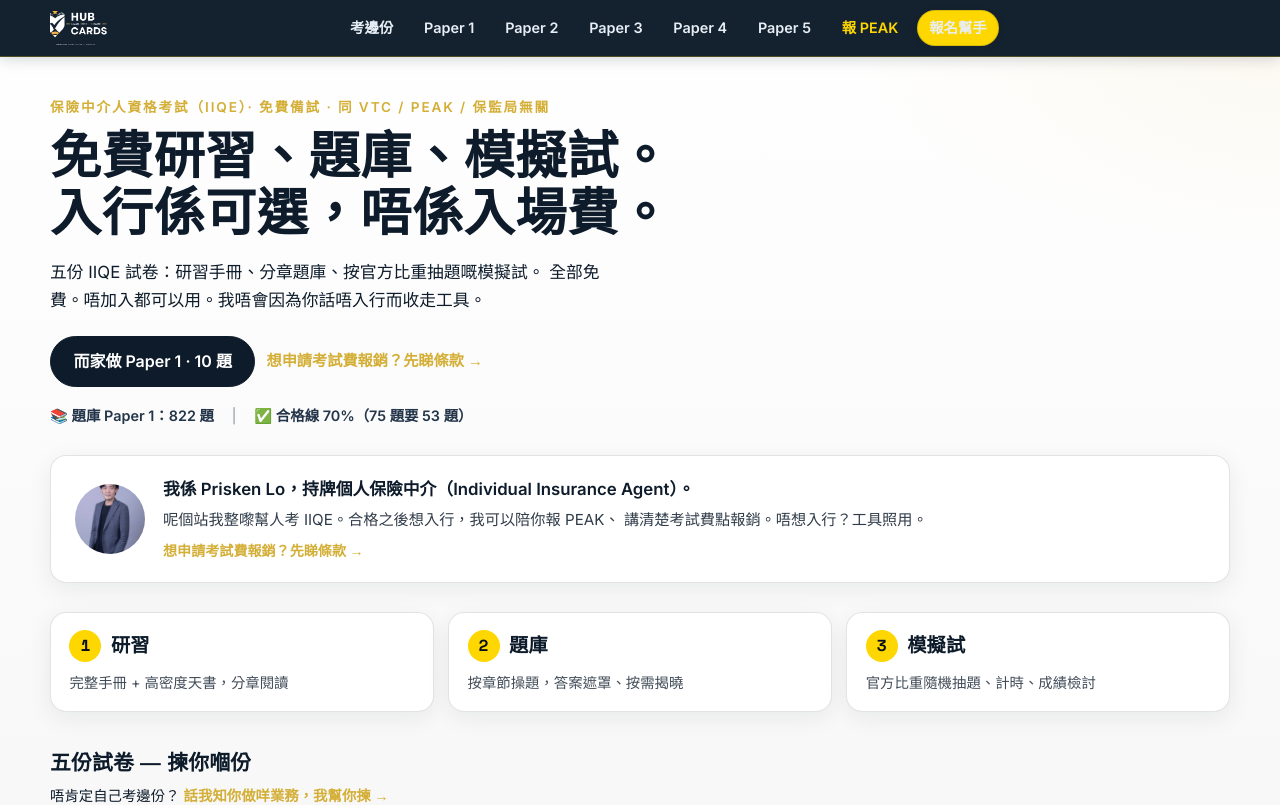
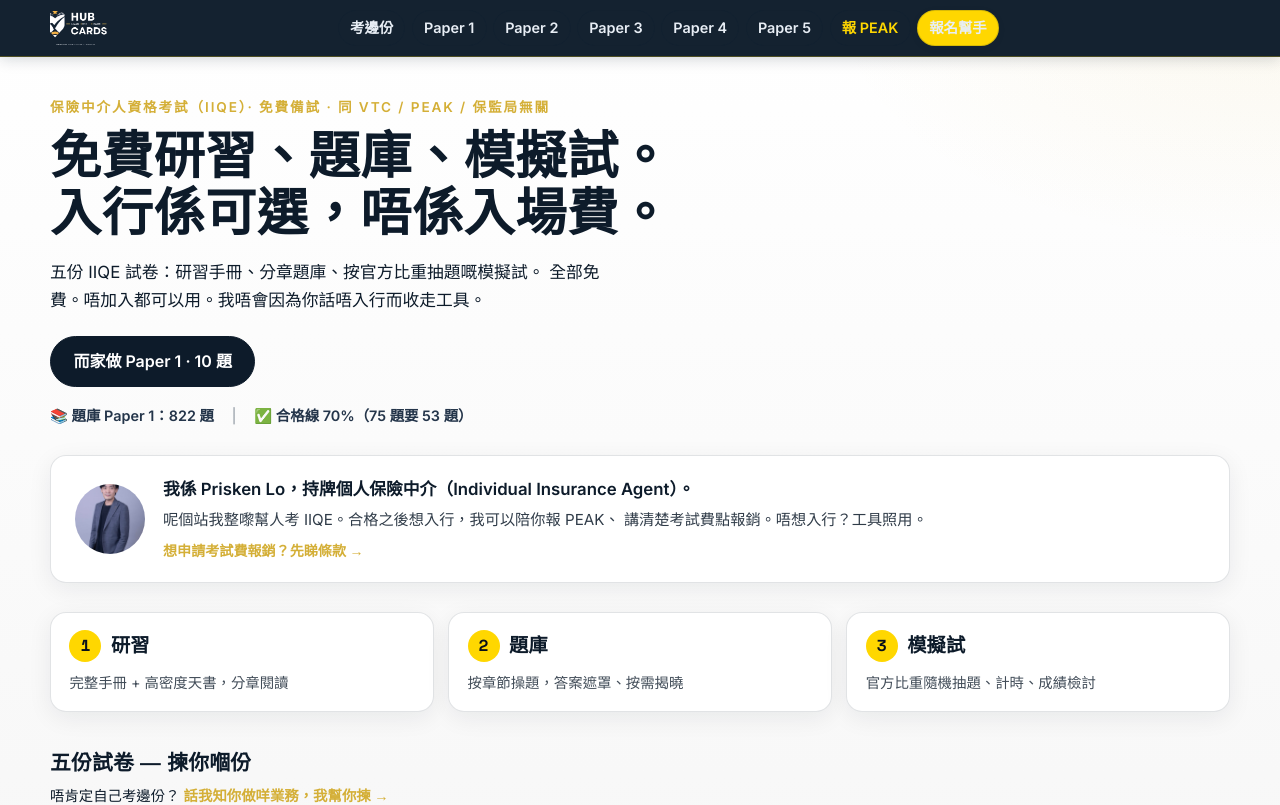
Before and after one commit to prisken/IIQE, a Next.js app: page / in a window 1280 px wide. Shown: the top 805 px of the page. Built offline with nearby package versions, Linux system fonts and the light colour scheme.

Commit message:
fix: money link only below who-block (removed hero duplicate)

```diff
--- a/src/app/page.tsx
+++ b/src/app/page.tsx
@@ -38,11 +38,6 @@
           <Link href="/papers/1/drill?ch=3&n=10" className="btn btn-primary" style={{ fontSize: "1rem", padding: "0.8rem 1.4rem" }}>
             而家做 Paper 1 · 10 題
           </Link>
-          {FEE_TERMS_CONFIRMED ? (
-            <Link href="/exam-fee" style={{ color: "var(--amber)", fontWeight: 600, fontSize: "0.95rem" }}>
-              想申請考試費報銷？先睇條款 →
-            </Link>
-          ) : null}
         </div>
         {/* Proof strip — real numbers only. No invented figures. */}
         <div
```
